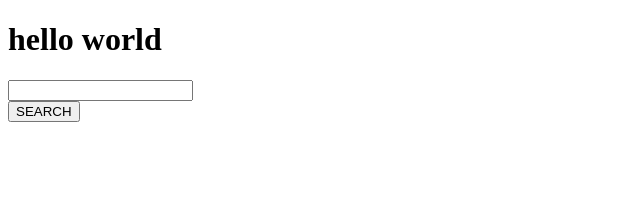
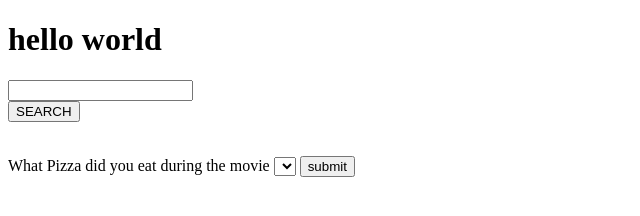
Before and after one commit to lifewawj/pizzaSpace, a website: page index.html in a window 1280 px wide. Shown: the whole page, without its empty margins (0-640 px from the left). Drawn offline with Linux system fonts and the light colour scheme.

Commit message:
set up option values

```diff
--- a/index.html
+++ b/index.html
@@ -12,7 +12,20 @@
     <ul id = 'results'></ul>
     <br>
     <form action="#">
-
+      <label for="pizza">What Pizza did you eat during the movie</label>
+      <select name="pizzaQuestion" id="pizza">
+        <option value=""></option>
+        <option value=""></option>
+        <option value=""></option>
+        <option value=""></option>
+        <option value=""></option>
+        <option value=""></option>
+        <option value=""></option>
+        <option value=""></option>
+        <option value=""></option>
+        <option value=""></option>
+      </select>
+      <input type="submit" value="submit" />
     </form>
   </body>
   <footer>
```
